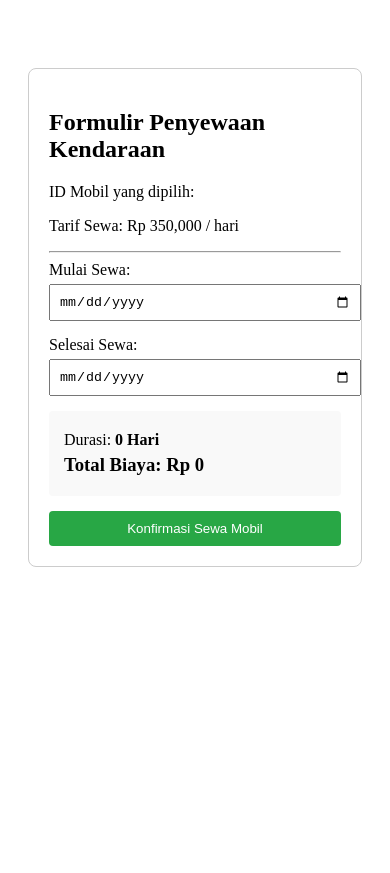
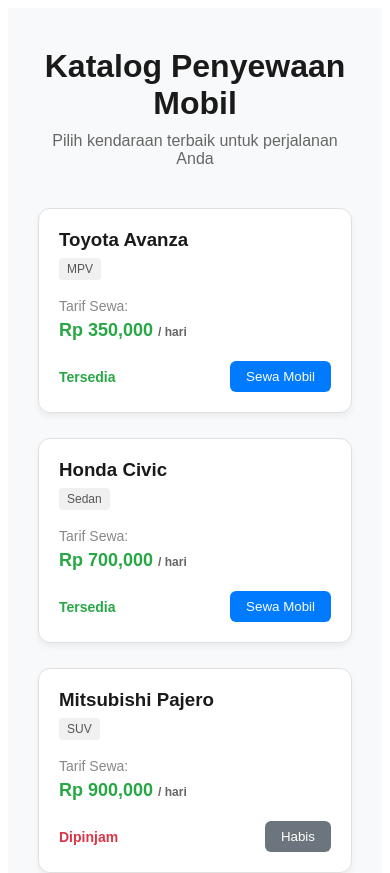
Before and after one commit to FaisalRahman-stack/uas-pemrograman-web-lanjut, a React (Vite) app in the folder rental-car-frontend/: page / in a window 390 px wide. Shown: the top 873 px of the page. Before the commit the page ends 844 px from the top, so only its background shows below. Built offline with nearby package versions, Linux system fonts and the light colour scheme.

Commit message:
feat: menyelesaikan halaman dashboard katalog mobil dengan mock data dinamis

```diff
--- a/rental-car-frontend/src/App.js
+++ b/rental-car-frontend/src/App.js
@@ -1,14 +1,16 @@
 import React from 'react';
 import { BrowserRouter as Router, Routes, Route } from 'react-router-dom';
+import Dashboard from './pages/Dashboard.js';
 import RentalForm from './pages/RentalForm.js';
 
 function App() {
+  const dashboardComponent = React.createElement(Dashboard, null);
   const rentalFormComponent = React.createElement(RentalForm, null);
 
   return React.createElement(Router, null,
-    React.createElement('div', { style: { padding: '20px' } },
+    React.createElement('div', { style: { fontFamily: 'Arial, sans-serif', backgroundColor: '#f8f9fa', minHeight: '100vh', padding: '10px' } },
       React.createElement(Routes, null,
-        React.createElement(Route, { path: '/', element: rentalFormComponent }),
+        React.createElement(Route, { path: '/', element: dashboardComponent }),
         React.createElement(Route, { path: '/rental/:id', element: rentalFormComponent })
       )
     )
--- /dev/null
+++ b/rental-car-frontend/src/pages/Dashboard.js
@@ -0,0 +1,85 @@
+import React from 'react';
+import { useNavigate } from 'react-router-dom';
+
+function Dashboard() {
+    const navigate = useNavigate();
+
+    const dataMobilTiruan = [
+        { id: 101, nama: 'Toyota Avanza', tipe: 'MPV', harga: 350000, status: 'Tersedia' },
+        { id: 102, nama: 'Honda Civic', tipe: 'Sedan', harga: 700000, status: 'Tersedia' },
+        { id: 103, nama: 'Mitsubishi Pajero', tipe: 'SUV', harga: 900000, status: 'Dipinjam' },
+        { id: 104, nama: 'Suzuki Ertiga', tipe: 'MPV', harga: 300000, status: 'Tersedia' }
+    ];
+
+    return (
+        <div style={{ maxWidth: '1000px', margin: '30px auto', padding: '0 20px' }}>
+            <div style={{ textAlign: 'center', marginBottom: '40px' }}>
+                <h1 style={{ color: '#1a1a1a', margin: '0 0 10px 0' }}>Katalog Penyewaan Mobil</h1>
+                <p style={{ color: '#666', margin: 0 }}>Pilih kendaraan terbaik untuk perjalanan Anda</p>
+            </div>
+
+            <div style={{
+                display: 'grid',
+                gridTemplateColumns: 'repeat(auto-fill, minmax(280px, 1fr))',
+                gap: '25px'
+            }}>
+                {dataMobilTiruan.map((mobil) => (
+                    <div key={mobil.id} style={{
+                        border: '1px solid #e0e0e0',
+                        borderRadius: '12px',
+                        padding: '20px',
+                        boxShadow: '0 4px 6px rgba(0,0,0,0.05)',
+                        backgroundColor: '#fff'
+                    }}>
+                        <h3 style={{ margin: '0 0 8px 0', color: '#1a1a1a' }}>{mobil.nama}</h3>
+                        <span style={{
+                            backgroundColor: '#f0f0f0',
+                            padding: '4px 8px',
+                            borderRadius: '4px',
+                            fontSize: '12px',
+                            color: '#555'
+                        }}>{mobil.tipe}</span>
+
+                        <div style={{ margin: '20px 0 15px 0' }}>
+                            <span style={{ fontSize: '14px', color: '#888' }}>Tarif Sewa:</span>
+                            <h4 style={{ margin: '5px 0 0 0', color: '#28a745', fontSize: '18px' }}>
+                                Rp {mobil.harga.toLocaleString()} <span style={{ fontSize: '12px', color: '#666' }}>/ hari</span>
+                            </h4>
+                        </div>
+
+                        <div style={{
+                            display: 'flex',
+                            justifyContent: 'space-between',
+                            alignItems: 'center',
+                            marginTop: '20px'
+                        }}>
+                            <span style={{
+                                color: mobil.status === 'Tersedia' ? '#28a745' : '#dc3545',
+                                fontWeight: 'bold',
+                                fontSize: '14px'
+                            }}>{mobil.status}</span>
+
+                            <button
+                                disabled={mobil.status === 'Dipinjam'}
+                                onClick={() => navigate(`/rental/${mobil.id}`)}
+                                style={{
+                                    padding: '8px 16px',
+                                    backgroundColor: mobil.status === 'Tersedia' ? '#007bff' : '#6c757d',
+                                    color: '#fff',
+                                    border: 'none',
+                                    borderRadius: '6px',
+                                    cursor: mobil.status === 'Tersedia' ? 'pointer' : 'not-allowed',
+                                    fontWeight: '5px'
+                                }}
+                            >
+                                {mobil.status === 'Tersedia' ? 'Sewa Mobil' : 'Habis'}
+                            </button>
+                        </div>
+                    </div>
+                ))}
+            </div>
+        </div>
+    );
+}
+
+export default Dashboard;
```
